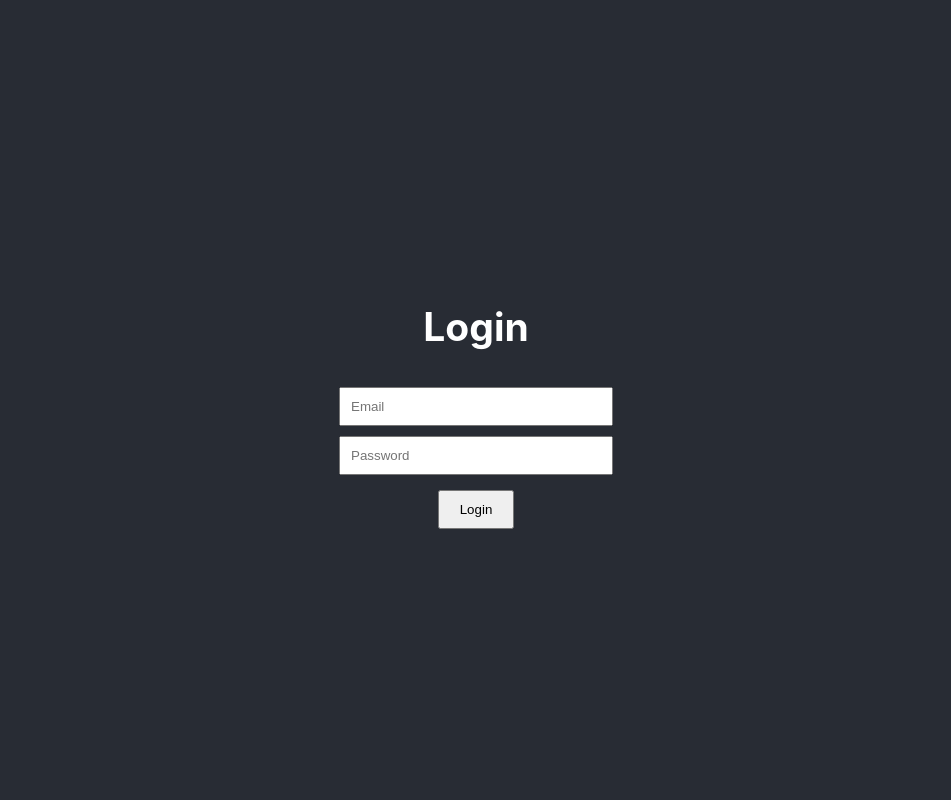
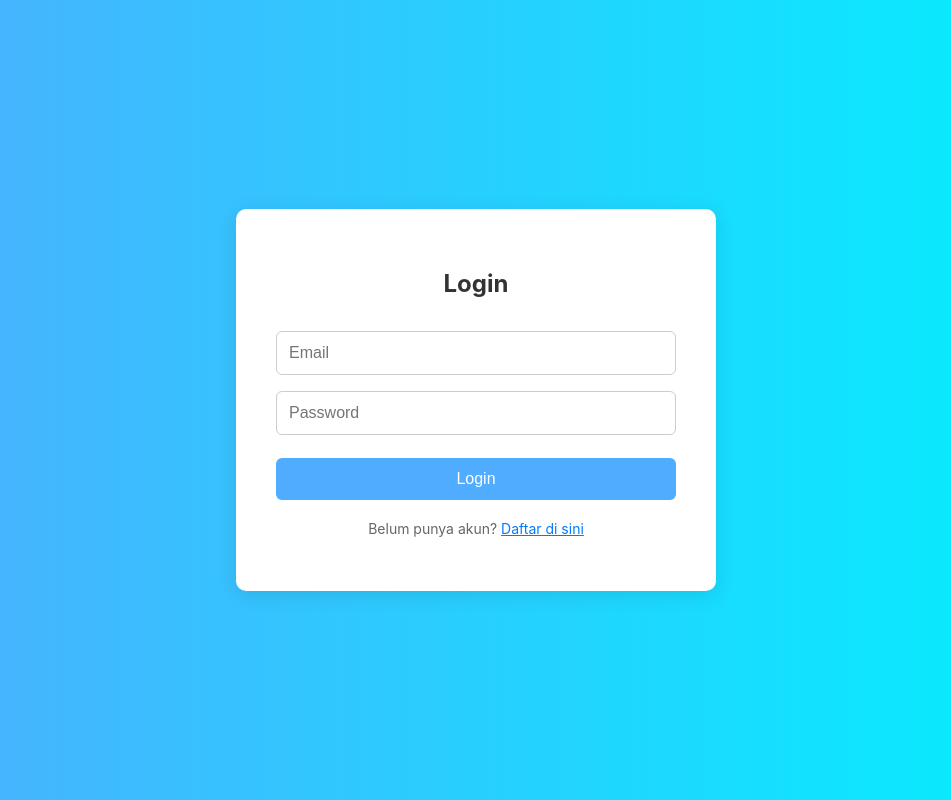
Before and after one commit to rifkirizkia/todolist-fe, a React (Create React App) app: page / in a window 1280 px wide. Shown: the whole page, without its empty margins (164-1115 px from the left). Built offline with nearby package versions, Linux system fonts and the light colour scheme.

Commit message:
add register screen, home screen, and consume register and login api

```diff
--- a/package.json
+++ b/package.json
@@ -10,6 +10,7 @@
     "axios": "^1.9.0",
     "react": "^19.1.0",
     "react-dom": "^19.1.0",
+    "react-router-dom": "^7.6.2",
     "react-scripts": "5.0.1",
     "web-vitals": "^2.1.4"
   },
--- a/src/App.js
+++ b/src/App.js
@@ -1,48 +1,16 @@
-import './App.css';
-import { useState } from 'react';
-
+import { BrowserRouter as Router, Routes, Route } from 'react-router-dom';
+import LoginScreen from './login/screen/login';
+import RegisterScreen from './register/screen/register';
+import HomeScreen from './home/screen/home';
 function App() {
-  const [email, setEmail] = useState('');
-  const [password, setPassword] = useState('');
-
-  const handleLogin = (e) => {
-    e.preventDefault();
-    console.log('Email:', email);
-    console.log('Password:', password);
-    // Di sini kamu bisa tambahkan logic POST ke backend Laravel nanti
-  };
-
   return (
-    <div className="App">
-      <header className="App-header">
-        <h2>Login</h2>
-        <form onSubmit={handleLogin}>
-          <div>
-            <input
-              type="email"
-              placeholder="Email"
-              value={email}
-              onChange={(e) => setEmail(e.target.value)}
-              required
-              style={{ padding: '10px', margin: '5px', width: '250px' }}
-            />
-          </div>
-          <div>
-            <input
-              type="password"
-              placeholder="Password"
-              value={password}
-              onChange={(e) => setPassword(e.target.value)}
-              required
-              style={{ padding: '10px', margin: '5px', width: '250px' }}
-            />
-          </div>
-          <button type="submit" style={{ padding: '10px 20px', marginTop: '10px' }}>
-            Login
-          </button>
-        </form>
-      </header>
-    </div>
+    <Router>
+      <Routes>
+        <Route path="/" element={<LoginScreen />} />
+        <Route path="/register" element={<RegisterScreen />} />
+        <Route path="/home" element={<HomeScreen />} />
+      </Routes>
+    </Router>
   );
 }
 
--- /dev/null
+++ b/src/home/screen/home.js
@@ -0,0 +1,54 @@
+import { useNavigate } from 'react-router-dom';
+
+function HomeScreen() {
+  const navigate = useNavigate();
+
+  const handleLogout = () => {
+    sessionStorage.removeItem('token');
+    navigate('/');
+  };
+
+  return (
+    <div style={styles.container}>
+      <header style={styles.header}>
+        <h2 style={{ margin: 0 }}>Home</h2>
+        <button onClick={handleLogout} style={styles.logoutButton}>
+          Logout
+        </button>
+      </header>
+      <main style={styles.mainContent}>
+        <p>Selamat datang di halaman Home!</p>
+      </main>
+    </div>
+  );
+}
+
+const styles = {
+  container: {
+    minHeight: '100vh',
+    background: '#f0f2f5',
+  },
+  header: {
+    backgroundColor: '#43e97b',
+    color: 'white',
+    padding: '15px 30px',
+    display: 'flex',
+    justifyContent: 'space-between',
+    alignItems: 'center',
+  },
+  logoutButton: {
+    backgroundColor: '#fff',
+    color: '#43e97b',
+    border: 'none',
+    padding: '8px 15px',
+    borderRadius: '5px',
+    fontWeight: 'bold',
+    cursor: 'pointer',
+  },
+  mainContent: {
+    padding: '30px',
+    fontSize: '18px',
+  },
+};
+
+export default HomeScreen;
--- /dev/null
+++ b/src/login/screen/login.js
@@ -0,0 +1,119 @@
+import { useState } from 'react';
+import { useNavigate } from 'react-router-dom';
+import axios from 'axios';
+
+function LoginScreen() {
+   const [email, setEmail] = useState('');
+  const [password, setPassword] = useState('');
+  const navigate = useNavigate();
+
+  const handleLogin = async (e) => {
+    e.preventDefault();
+    try {
+      const response = await axios.post('http://127.0.0.1:8000/api/auth/login', {
+        email,
+        password,
+      });
+      const token = response.data.token;
+      // Simpan token ke sessionStorage
+      sessionStorage.setItem('token', token);
+      alert('Login berhasil!');
+      navigate('/home');
+    } catch (error) {
+      alert('Login gagal. Cek email dan password.');
+      console.error(error);
+    }
+  };
+
+  return (
+    <div style={styles.container}>
+      <div style={styles.card}>
+        <h2 style={styles.title}>Login</h2>
+        <form onSubmit={handleLogin} style={styles.form}>
+          <input
+            type="email"
+            placeholder="Email"
+            value={email}
+            onChange={(e) => setEmail(e.target.value)}
+            required
+            style={styles.input}
+          />
+          <input
+            type="password"
+            placeholder="Password"
+            value={password}
+            onChange={(e) => setPassword(e.target.value)}
+            required
+            style={styles.input}
+          />
+          <button type="submit" style={styles.loginButton}>
+            Login
+          </button>
+        </form>
+        <p style={styles.text}>
+          Belum punya akun?{' '}
+          <span onClick={() => navigate('/register')} style={styles.link}>
+            Daftar di sini
+          </span>
+        </p>
+      </div>
+    </div>
+  );
+}
+
+const styles = {
+  container: {
+    minHeight: '100vh',
+    display: 'flex',
+    justifyContent: 'center',
+    alignItems: 'center',
+    background: 'linear-gradient(to right, #4facfe, #00f2fe)',
+  },
+  card: {
+    backgroundColor: 'white',
+    padding: '40px',
+    borderRadius: '10px',
+    boxShadow: '0 4px 20px rgba(0, 0, 0, 0.1)',
+    width: '100%',
+    maxWidth: '400px',
+    textAlign: 'center',
+  },
+  title: {
+    marginBottom: '25px',
+    fontSize: '24px',
+    color: '#333',
+  },
+  form: {
+    display: 'flex',
+    flexDirection: 'column',
+  },
+  input: {
+    padding: '12px',
+    margin: '8px 0',
+    borderRadius: '6px',
+    border: '1px solid #ccc',
+    fontSize: '16px',
+  },
+  loginButton: {
+    padding: '12px',
+    marginTop: '15px',
+    backgroundColor: '#4facfe',
+    color: 'white',
+    border: 'none',
+    borderRadius: '6px',
+    fontSize: '16px',
+    cursor: 'pointer',
+  },
+  text: {
+    marginTop: '20px',
+    fontSize: '14px',
+    color: '#666',
+  },
+  link: {
+    color: '#007bff',
+    cursor: 'pointer',
+    textDecoration: 'underline',
+  },
+};
+
+export default LoginScreen;
--- /dev/null
+++ b/src/register/screen/register.js
@@ -0,0 +1,158 @@
+import { useState } from 'react';
+import axios from 'axios';
+import { useNavigate } from 'react-router-dom';
+
+function Register() {
+  const [form, setForm] = useState({
+    name: '',
+    email: '',
+    password: '',
+    confirmPassword: '',
+  });
+
+  const navigate = useNavigate();
+
+  const handleChange = (e) => {
+    setForm({ ...form, [e.target.name]: e.target.value });
+  };
+
+  const handleRegister = async (e) => {
+    e.preventDefault();
+
+    if (form.password !== form.confirmPassword) {
+      alert('Password dan konfirmasi tidak cocok.');
+      return;
+    }
+
+    try {
+      const response = await axios.post('http://127.0.0.1:8000/api/auth/register', {
+        name: form.name,
+        email: form.email,
+        password: form.password,
+      });
+
+      console.log('Registrasi berhasil:', response.data);
+      alert('Registrasi berhasil! Silakan login.');
+      navigate('/');
+    } catch (error) {
+      if (error.response && error.response.data) {
+        alert('Gagal registrasi: ' + JSON.stringify(error.response.data.errors || error.response.data.message));
+      } else {
+        alert('Terjadi kesalahan saat registrasi');
+      }
+      console.error('Error:', error);
+    }
+  };
+
+  return (
+    <div style={styles.container}>
+      <div style={styles.card}>
+        <h2 style={styles.title}>Register</h2>
+        <form onSubmit={handleRegister} style={styles.form}>
+          <input
+            name="name"
+            type="text"
+            placeholder="Nama"
+            value={form.name}
+            onChange={handleChange}
+            required
+            style={styles.input}
+          />
+          <input
+            name="email"
+            type="email"
+            placeholder="Email"
+            value={form.email}
+            onChange={handleChange}
+            required
+            style={styles.input}
+          />
+          <input
+            name="password"
+            type="password"
+            placeholder="Password"
+            value={form.password}
+            onChange={handleChange}
+            required
+            style={styles.input}
+          />
+          <input
+            name="confirmPassword"
+            type="password"
+            placeholder="Konfirmasi Password"
+            value={form.confirmPassword}
+            onChange={handleChange}
+            required
+            style={styles.input}
+          />
+          <button type="submit" style={styles.registerButton}>
+            Register
+          </button>
+        </form>
+        <p style={styles.text}>
+          Sudah mempunyai akun?{' '}
+          <span onClick={() => navigate('/')} style={styles.link}>
+            Klik Login
+          </span>
+        </p>
+      </div>
+    </div>
+  );
+}
+
+const styles = {
+  container: {
+    minHeight: '100vh',
+    display: 'flex',
+    justifyContent: 'center',
+    alignItems: 'center',
+    background: 'linear-gradient(to right, #43e97b, #38f9d7)',
+  },
+  card: {
+    backgroundColor: 'white',
+    padding: '40px',
+    borderRadius: '10px',
+    boxShadow: '0 4px 20px rgba(0, 0, 0, 0.1)',
+    width: '100%',
+    maxWidth: '400px',
+    textAlign: 'center',
+  },
+  title: {
+    marginBottom: '25px',
+    fontSize: '24px',
+    color: '#333',
+  },
+  form: {
+    display: 'flex',
+    flexDirection: 'column',
+  },
+  input: {
+    padding: '12px',
+    margin: '8px 0',
+    borderRadius: '6px',
+    border: '1px solid #ccc',
+    fontSize: '16px',
+  },
+  registerButton: {
+    padding: '12px',
+    marginTop: '15px',
+    backgroundColor: '#43e97b',
+    color: 'white',
+    border: 'none',
+    borderRadius: '6px',
+    fontSize: '16px',
+    cursor: 'pointer',
+  },
+  text: {
+    marginTop: '20px',
+    fontSize: '14px',
+    color: '#666',
+  },
+  link: {
+    color: '#007bff',
+    cursor: 'pointer',
+    textDecoration: 'underline',
+  },
+};
+
+export default Register;
```
Also changed, not shown: 1 other file (tests, documents, lock files or other folders).
